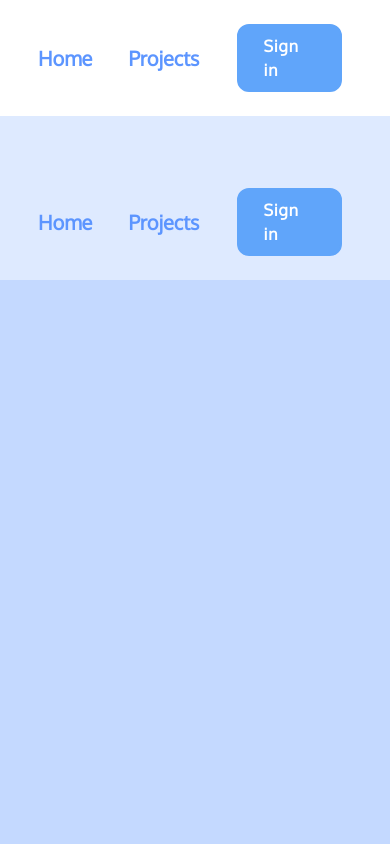
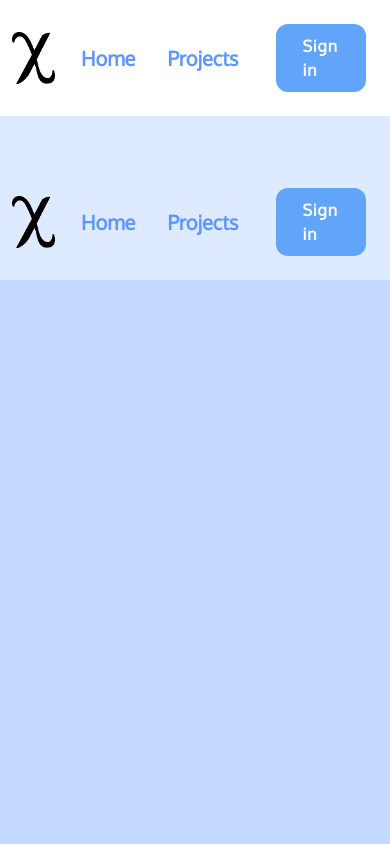
Before and after one commit to danblok/project-roadmaps, a Next.js app in the folder apps/web/: page /layout in a window 390 px wide. Shown: the top 844 px of the page. Built offline with nearby package versions, Linux system fonts and the light colour scheme; no server answers; what prettier-plugin-tailwindcss would draw is missing.

Commit message:
feat: add logo

```diff
--- a/apps/web/components/header/header.tsx
+++ b/apps/web/components/header/header.tsx
@@ -3,6 +3,8 @@ import { useSession } from 'next-auth/react'
 import Profile from './Profile'
 import SignIn from './SignIn'
 import Nav from './nav'
+import Image from 'next/image'
+import logo from '../../public/logo.png'
 
 export default function Header() {
   const { data: session, status } = useSession()
@@ -13,13 +15,17 @@ export default function Header() {
       <noscript>
         <style>{`.nojs-show { opacity: 1; top: 0; }`}</style>
       </noscript>
+      <div className="flex justify-between items-center">
+        <Image src={logo} alt="Logo" className="p-3 sm:ml-10" />
         <div
-        className={'p-6 sm:p-8 flex justify-around sm:justify-end items-center'}
+          className={
+            'p-6 pl-0 sm:p-8 flex justify-around sm:justify-end items-center'
+          }
         >
           <Nav />
           <div
             className={clsx(
-            'nojs-show mr-6 relative',
+              'nojs-show sm:mr-6 relative',
               !session && [
                 'relative top-0 opacity-100 overflow-hidden',
                 'm-0 transition-all ease-in duration-200',
@@ -33,6 +39,7 @@ export default function Header() {
             )}
           </div>
         </div>
+      </div>
     </header>
   )
 }
--- a/apps/web/components/header/nav.tsx
+++ b/apps/web/components/header/nav.tsx
@@ -6,7 +6,7 @@ const Nav = () => {
     <nav className="mr-6">
       <ul
         className={clsx(
-          'flex flex-row gap-x-2 items-center justify-between',
+          'flex flex-row gap-x-1 sm:gap-x-2 items-center justify-between',
           'text-xl'
         )}
       >
--- a/apps/web/pages/_document.tsx
+++ b/apps/web/pages/_document.tsx
@@ -14,6 +14,7 @@ export default function Document() {
           href="https://fonts.googleapis.com/css2?family=Oxygen&display=swap"
           rel="stylesheet"
         />
+        <link rel="icon" href="/logo.png" type="image/x-icon" sizes="any" />
       </Head>
       <body>
         <Main />
```
Also changed, not shown: apps/web/public/logo.png (added). Lines whose indentation alone changed are shown as unchanged.
